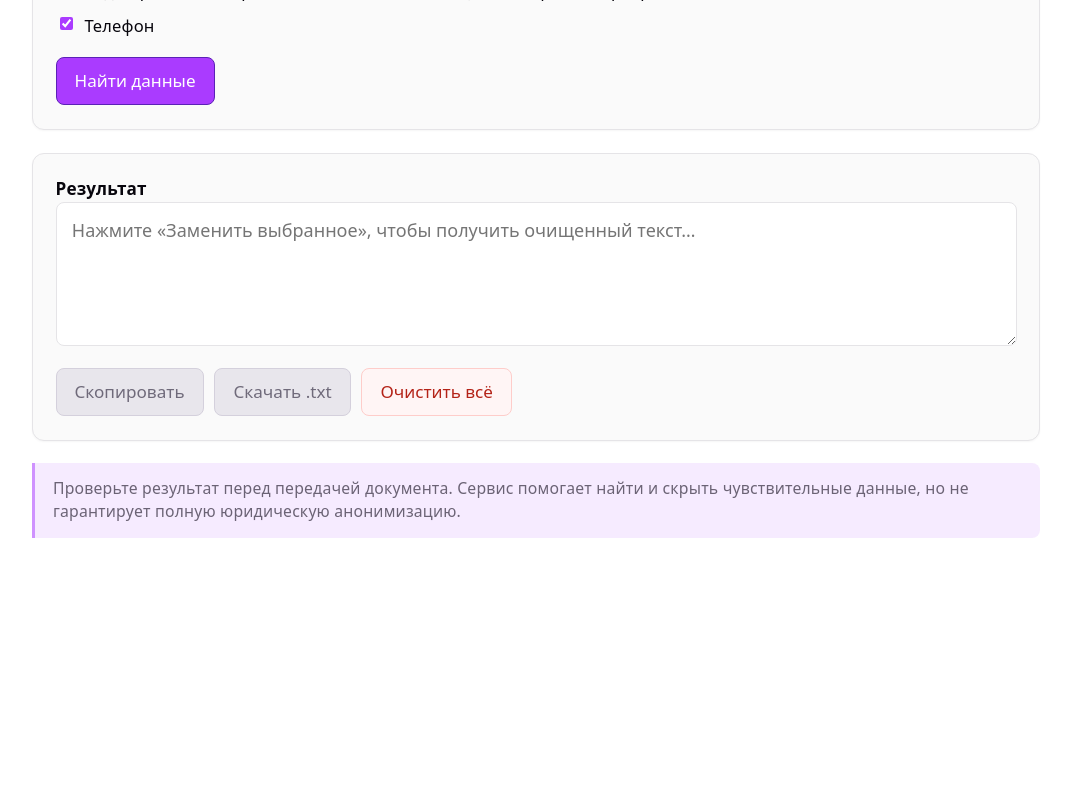
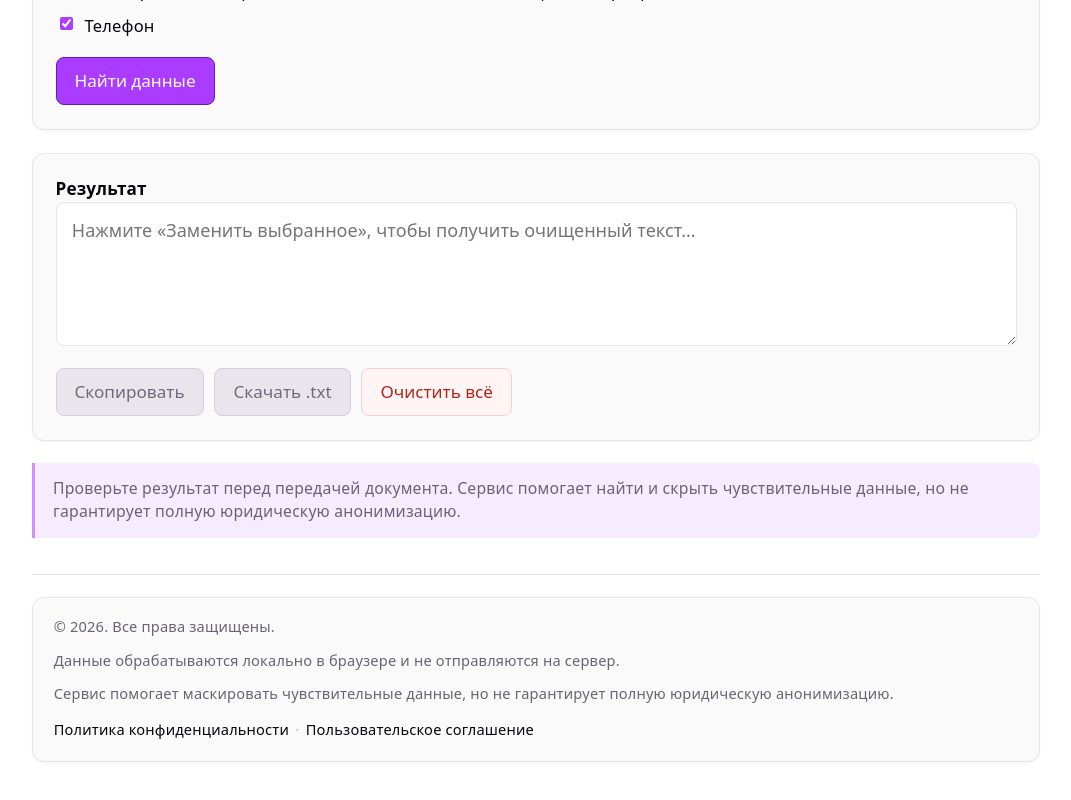
Before and after one commit to rudakovanailya-commits/data-masker-mvp, a React (Vite) app: page / in a window 1280 px wide. Shown: the part 755-1555 px from the top of the page, without its empty margins (104-1175 px from the left). Before the commit the page ends 1347 px from the top, so only its background shows below. Built offline with nearby package versions, Linux system fonts and the light colour scheme.

Commit message:
Add footer legal notes

```diff
--- a/src/App.css
+++ b/src/App.css
@@ -304,6 +304,60 @@
   border-radius: 0 8px 8px 0;
 }
 
+.app-footer {
+  margin-top: 2rem;
+  padding-top: 1.25rem;
+  border-top: 1px solid var(--border);
+}
+
+.app-footer__inner {
+  background: var(--panel-bg);
+  border: 1px solid var(--border);
+  border-radius: 12px;
+  padding: 1rem 1.15rem 1.15rem;
+  box-shadow: var(--panel-shadow);
+}
+
+.app-footer__line {
+  margin: 0 0 0.65rem;
+  font-size: 0.8125rem;
+  line-height: 1.5;
+  color: var(--text);
+}
+
+.app-footer__links {
+  margin: 0.75rem 0 0;
+  font-size: 0.8125rem;
+  line-height: 1.45;
+}
+
+.app-footer__sep {
+  color: var(--text);
+  opacity: 0.45;
+  padding: 0 0.35rem;
+}
+
+.app-footer__link {
+  color: var(--text-h);
+  text-decoration: none;
+  font-weight: 500;
+  border-bottom: 1px solid transparent;
+  transition:
+    color 0.15s,
+    border-color 0.15s;
+}
+
+.app-footer__link:hover {
+  color: var(--accent);
+  border-bottom-color: var(--accent-border);
+}
+
+.app-footer__link:focus-visible {
+  outline: 2px solid var(--accent);
+  outline-offset: 2px;
+  border-radius: 2px;
+}
+
 @media (max-width: 640px) {
   .cell-code {
     max-width: 100%;
--- a/src/App.tsx
+++ b/src/App.tsx
@@ -240,6 +240,30 @@ export default function App() {
         Проверьте результат перед передачей документа. Сервис помогает найти и скрыть
         чувствительные данные, но не гарантирует полную юридическую анонимизацию.
       </p>
+
+      <footer className="app-footer">
+        <div className="app-footer__inner">
+          <p className="app-footer__line">© 2026. Все права защищены.</p>
+          <p className="app-footer__line">
+            Данные обрабатываются локально в браузере и не отправляются на сервер.
+          </p>
+          <p className="app-footer__line">
+            Сервис помогает маскировать чувствительные данные, но не гарантирует полную
+            юридическую анонимизацию.
+          </p>
+          <p className="app-footer__links">
+            <a className="app-footer__link" href="#privacy">
+              Политика конфиденциальности
+            </a>
+            <span className="app-footer__sep" aria-hidden="true">
+              ·
+            </span>
+            <a className="app-footer__link" href="#terms">
+              Пользовательское соглашение
+            </a>
+          </p>
+        </div>
+      </footer>
     </div>
   )
 }
```
